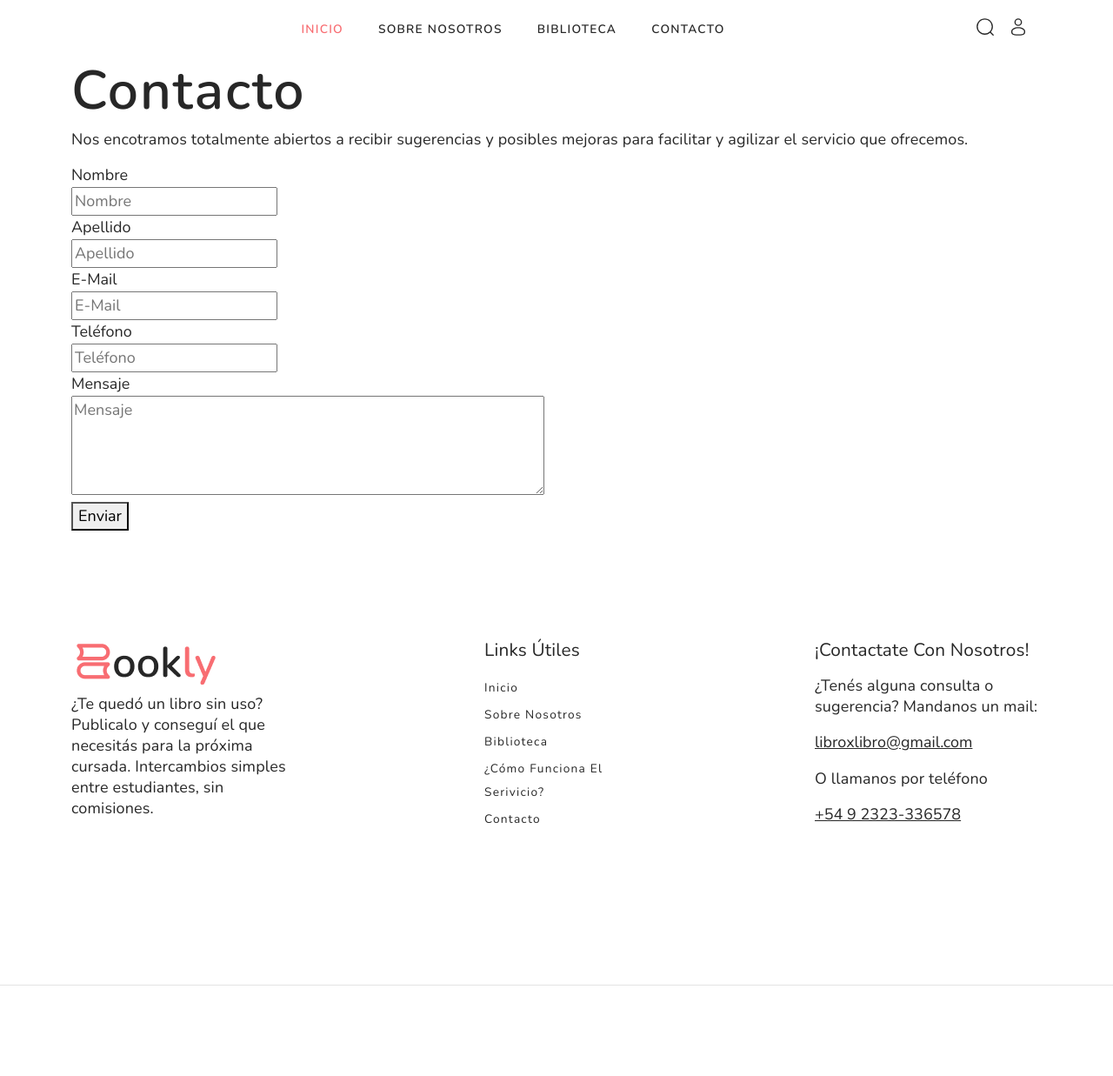
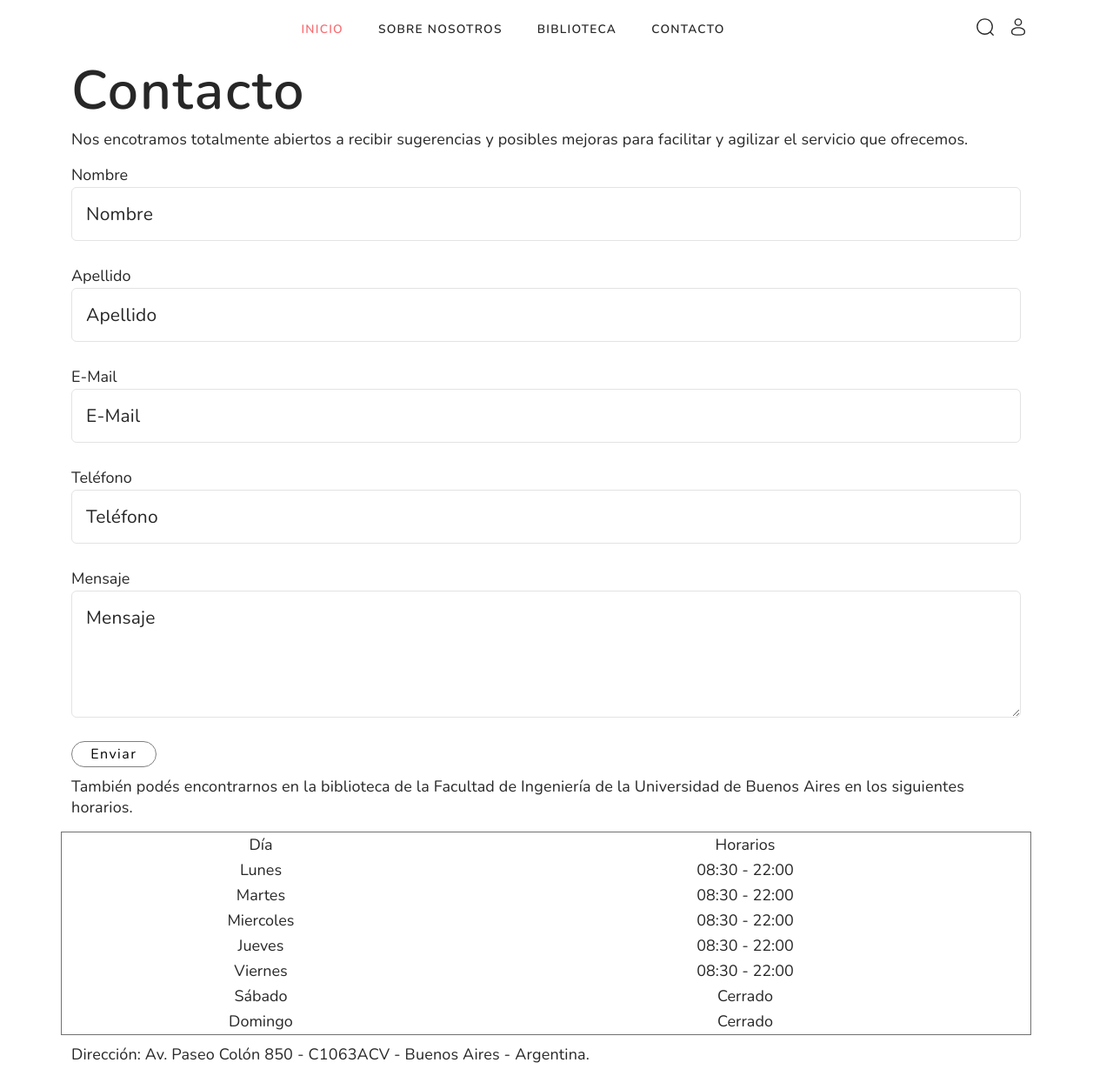
Before and after one commit to Tastor2k2/TPG-IDS, a Flask app: page /contacto in a window 1280 px wide. Shown: the top 1237 px of the page at 87% size. Before the commit the page ends 1133 px from the top, so only its background shows below. Run offline with Flask 3, Linux system fonts and the light colour scheme.

Commit message:
Cambios en el estilos del footer, de los botones y campos de formularios. Ampliación del contenido de página 'contacto.html' (se añadió un iframe con la dirección de la biblioteca, los horarios de atención, mail y teléfono de contacto). Ampliación del contenido de página 'formulario_enviado.html' (se añadio un parrafo mas).

```diff
--- a/front/front/app.py
+++ b/front/front/app.py
@@ -25,6 +25,15 @@ def funcionamiento():
 @app.route('/contacto',methods=['GET','POST'])
 def contacto():
     title="¡Contactate con Nosotros!"
+    diccionario_horarios = {
+        "Lunes":"08:30 - 22:00",
+        "Martes":"08:30 - 22:00",
+        "Miercoles":"08:30 - 22:00",
+        "Jueves":"08:30 - 22:00",
+        "Viernes":"08:30 - 22:00",
+        "Sábado":"Cerrado",
+        "Domingo":"Cerrado"
+    }
     if request.method == 'POST':
         nombre = request.form.get('nombre_usuario')
         apellido = request.form.get('apellido_usuario')
@@ -37,7 +46,7 @@ def contacto():
                                 email=mail,
                                 tel=telefono,
                                 mensj=mensaje))
-    return render_template('contacto.html',titulo=title)
+    return render_template('contacto.html',titulo=title,horarios=diccionario_horarios)
 
 @app.route('/formulario_enviado')
 def formulario_enviado():
--- a/front/front/static/css/style.css
+++ b/front/front/static/css/style.css
@@ -260,37 +260,18 @@ h6{
 /*--------------------------------------------------------------
 /** 2.3 Buttons
 --------------------------------------------------------------*/
-.btn {
-  font-weight: 500;
+.btn-formulario {
+  font-weight: 400;
   text-transform: capitalize;
   letter-spacing: 0.09em;
-  color: var(--white-color);
-  background-color: var(--primary-color);
-  border: none;
-  padding: 1.125rem 2.625rem;
+  color: black;
+  background-color: white;
+  border: 1px solid gray;
+  padding: 0.125rem 1.325rem;
   font-size: 1rem;
   border-radius: 200px;
   cursor: pointer;
-}
-.btn:hover,
-.btn:focus-visible,
-.btn-check:checked+.btn, .btn.active, .btn.show, .btn:first-child:active, :not(.btn-check)+.btn:active {
-  color: var(--white-color);
-  background-color: var(--black-color);
-}
-.btn-dark {
-  background-color: var(--black-color);
-}
-.btn-dark:hover {
-  background-color: var(--primary-color);
-}
-
-.btn-light {
-  background-color: var(--light-color);
-}
-.btn-light:hover {
-  color: #fff;
-  background-color: var(--primary-color);
+  margin-bottom: 10px;
 }
 
 /*--------------------------------------------------------------
@@ -345,7 +326,12 @@ textarea.form-control::placeholder {
 /*--------------------------------------------------------------
 /** 3.3 Table
 --------------------------------------------------------------*/
-th{
+table {
+  border:1px #717171 solid;
+  text-align: center;
+  margin-bottom: 10px;
+}
+th {
   font-weight: 300;
   letter-spacing: 0.06rem;
 }
--- a/front/front/templates/base.html
+++ b/front/front/templates/base.html
@@ -281,7 +281,8 @@
         </div>
     </div>
 </main>
- <footer id="footer" class="padding-large">
+<hr>
+ <footer id="footer" class="padding-small">
       <div class="container">
         <div class="row">
           <div class="footer-top-area">
@@ -318,9 +319,9 @@
                 <div class="footer-menu contact-item">
                   <h5 class="widget-title text-capitalize pb-2">¡Contactate con Nosotros!</h5>
                   <p>¿Tenés alguna consulta o sugerencia? Mandanos un mail:</p>
-                  <a href="mailto:" class="text-decoration-underline">libroxlibro@gmail.com</a></p>
+                  <a href="mailto:libroxlibro@gmail.com" class="text-decoration-underline">libroxlibro@gmail.com</a></p>
                   <p>O llamanos por teléfono</p>
-                  <a href="#" class="text-decoration-underline">+54 9 2323-336578</a>
+                  <a href="tel:+54 9 2323-336578" class="text-decoration-underline">+54 9 2323-336578</a>
                 </div>
               </div>
             </div>
--- a/front/front/templates/contacto.html
+++ b/front/front/templates/contacto.html
@@ -7,15 +7,32 @@
     <p>Nos encotramos totalmente abiertos a recibir sugerencias y posibles mejoras para facilitar y agilizar el servicio que ofrecemos.</p>
     <form action="{{ url_for('contacto') }}" method="post">
         <label for="nombre">Nombre</label><br>
-        <input type="text" id="nombre" name="nombre_usuario" placeholder="Nombre"><br>
+        <input type="text" id="nombre" name="nombre_usuario" class="form-control" placeholder="Nombre"><br>
         <label for="apellido">Apellido</label><br>
-        <input type="text" id="apellido" name="apellido_usuario" placeholder="Apellido"><br>
+        <input type="text" id="apellido" name="apellido_usuario" class="form-control" placeholder="Apellido"><br>
         <label for="e-mail">E-Mail</label><br>
-        <input type="email" id="e-mail" name="email_usuario" placeholder="E-Mail"><br>
+        <input type="email" id="e-mail" name="email_usuario" class="form-control" placeholder="E-Mail"><br>
         <label for="telefono">Teléfono</label><br>
-        <input type="tel" id="telefono" name="telefono_usuario" placeholder="Teléfono"><br>
+        <input type="tel" id="telefono" name="telefono_usuario" class="form-control" placeholder="Teléfono"><br>
         <label for="mensaje">Mensaje</label><br>
-        <textarea id="mensaje" name="mensaje_usuario" placeholder="Mensaje" rows="4" cols="50"></textarea><br>
-        <button type="submit" id="envio">Enviar</button>
+        <textarea id="mensaje" name="mensaje_usuario" placeholder="Mensaje" class="form-control" rows="4" cols="50"></textarea><br>
+        <button type="submit" id="envio" class="btn-formulario">Enviar</button>
     </form>
+    <p>También podés encontrarnos en la biblioteca de la Facultad de Ingeniería de la Universidad de Buenos Aires en los siguientes horarios.</p>
+    <table>
+        <tr>
+            <td><b>Día</b></td>
+            <td><b>Horarios</b></td>
+        </tr>
+        {% for dia in horarios %}
+        <tr>
+            <td>{{ dia }}</td>
+            <td>{{ horarios[dia] }}</td>
+        </tr>
+        {% endfor %}
+    </table><br>
+    <p><b>Dirección:</b> Av. Paseo Colón 850 - C1063ACV - Buenos Aires - Argentina.</p>
+    <iframe src="https://www.google.com/maps/embed?pb=!1m18!1m12!1m3!1d3283.463761523322!2d-58.37046492425906!3d-34.61771897294926!2m3!1f0!2f0!3f0!3m2!1i1024!2i768!4f13.1!3m3!1m2!1s0x95a335cd58be5d9d%3A0x83a181d7e23938ab!2sBiblioteca%20%22Enrique%20Butty%22%20-%20FIUBA!5e0!3m2!1ses!2sar!4v1762089260582!5m2!1ses!2sar" style="margin-bottom: 10px;" width="600" height="450" style="border:0;" allowfullscreen="" loading="lazy" referrerpolicy="no-referrer-when-downgrade"></iframe>
+    <p><b>Correo Electrónico:</b> <a href="mailto:libroxlibro@gmail.com">libroxlibro@gmail.com</a></p>
+    <p><b>Número de Teléfono:</b> <a href="tel:+54 9 2323-336578">+54 9 2323-336578</a></p>
 {% endblock %}
--- a/front/front/templates/formulario_enviado.html
+++ b/front/front/templates/formulario_enviado.html
@@ -9,5 +9,6 @@
 {% for info in informacion_usuario %}
 <p style="font-weight: bold;">{{ info }}</p>
 {% endfor %}
-<p>En caso de que los datos no se condigan a los enviados por vos, mandanmos un mail.</p>
+<p>En caso de que los datos no se condigan a los enviados por vos, mandanmos un <a href="mailto:libroxlibro@gmail.com">mail</a>.</p>
+<p>Si querés seguir navegando por nuestra web, <u>te sugerimos leer</u> cómo <a href="{{ url_for('sobre_nosotros') }}">nació este proyecto</a> o <a href="{{ url_for('biblioteca') }}">qué libros tenemos disponibles</a>.</p>
 {% endblock %}
```
